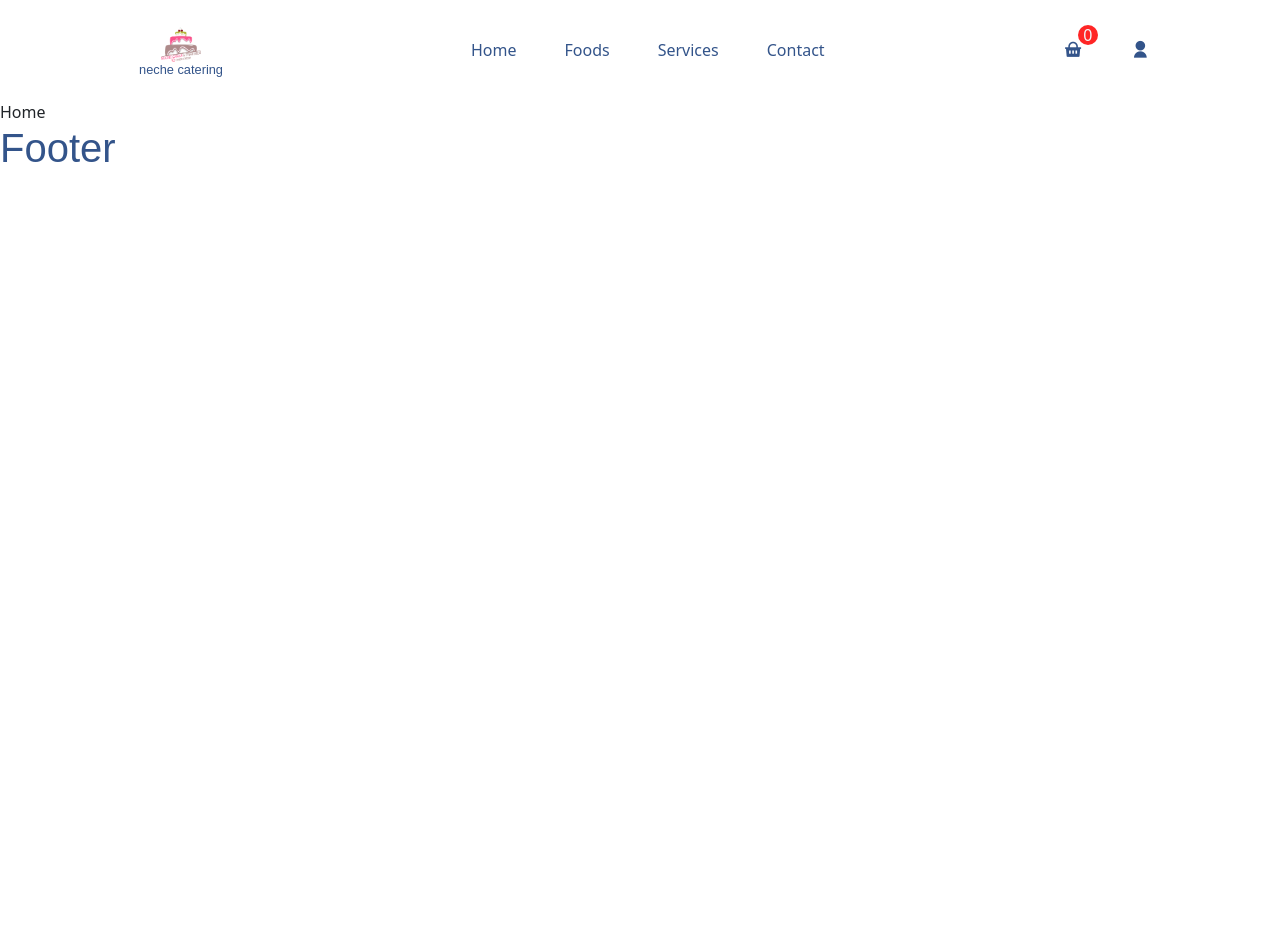
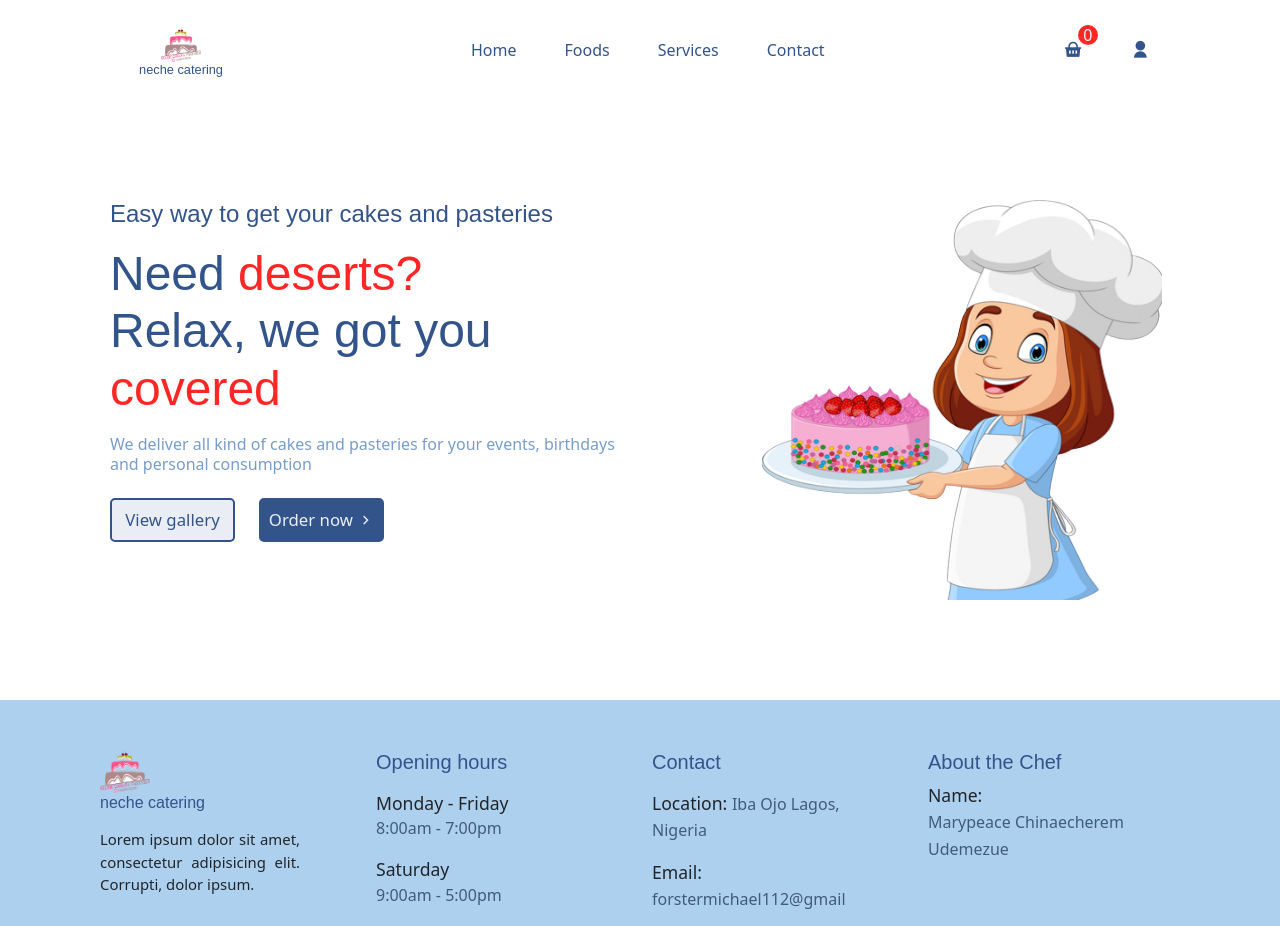
Before and after one commit to Forster112/neche-catering, a React (Vite) app: page /home in a window 1280 px wide. Shown: the top 926 px of the page. Before the commit the page ends 800 px from the top, so only its background shows below. Built offline with nearby package versions, Linux system fonts and the light colour scheme; a web font is replaced by a local one.

Commit message:
worked on the footer and home page

```diff
--- a/package.json
+++ b/package.json
@@ -14,7 +14,8 @@
     "react-dom": "^18.2.0",
     "react-router-dom": "^6.10.0",
     "reactstrap": "^9.1.8",
-    "remixicon": "^3.0.0"
+    "remixicon": "^3.0.0",
+    "styled-components": "^5.3.9"
   },
   "devDependencies": {
     "@babel/preset-react": "^7.18.6",
--- a/src/color.css
+++ b/src/color.css
@@ -1,6 +1,6 @@
 /* :root{
   primary-color: #33548A;
-  secondary-color: #FF6F26;
+  secondary-color: #ff2626;
   other: #789DC9
   other2: #ADD0EF;
 } */
--- a/src/components/Footer/Footer.jsx
+++ b/src/components/Footer/Footer.jsx
@@ -1,10 +1,101 @@
 import React from "react";
+import {
+  Row,
+  Col,
+  ListGroup,
+  ListGroupItem,
+} from "reactstrap";
+import { Link } from "react-router-dom";
+
+import "../../styles/footer.css";
+import logo from "../../assets/images/logo.png";
 
 const Footer = () => {
   return (
-    <div>
-      <h1>Footer</h1>
-    </div>
+    <footer className="footer">
+      <Row>
+        <Col lg="3" md="4" sm="6">
+          <div className="footer_info text-start">
+            <img src={logo} alt="logo" />
+            <h5>neche catering</h5>
+
+            <p>
+              Lorem ipsum dolor sit amet,
+              consectetur adipisicing elit.
+              Corrupti, dolor ipsum.
+            </p>
+          </div>
+        </Col>
+        <Col lg="3" md="4" sm="6">
+          <div className="opening__hours">
+            <h5>Opening hours</h5>
+            <ListGroup>
+              <ListGroupItem className="opening__hours-item border-0 ps-0">
+                <p>Monday - Friday</p>
+                <span>8:00am - 7:00pm</span>
+              </ListGroupItem>
+              <ListGroupItem className="opening__hours-item border-0 ps-0">
+                <p>Saturday</p>
+                <span>9:00am - 5:00pm</span>
+              </ListGroupItem>
+            </ListGroup>
+          </div>
+        </Col>
+        <Col lg="3" md="4" sm="6">
+          <div className="footer__contact">
+            <h5>Contact</h5>
+            <ListGroup>
+              <ListGroupItem className="opening__hours-item border-0 ps-0">
+                <p>
+                  Location:{" "}
+                  <span>
+                    Iba Ojo Lagos, Nigeria
+                  </span>
+                </p>
+              </ListGroupItem>
+              <ListGroupItem className="opening__hours-item border-0 ps-0">
+                <p>
+                  Email:{" "}
+                  <span>
+                    forstermichael112@gmail
+                  </span>
+                </p>
+              </ListGroupItem>
+              <ListGroupItem className="opening__hours-item border-0 ps-0">
+                <div className="social__contacts d-flex align-items-center gap-4">
+                  <div className="social__contacts-item">
+                    <Link to="facebook.com">
+                      <i class="ri-facebook-line"></i>
+                    </Link>
+                  </div>
+                  <div className="social__contacts-item">
+                    <Link to="instagram.com">
+                      <i class="ri-instagram-line"></i>
+                    </Link>
+                  </div>
+                  <div className="social__contacts-item">
+                    <Link to="whatsapp.me">
+                      <i class="ri-whatsapp-line"></i>
+                    </Link>
+                  </div>
+                </div>
+              </ListGroupItem>
+            </ListGroup>
+          </div>
+        </Col>
+        <Col lg="3" md="4" sm="6">
+          <div>
+            <h5>About the Chef</h5>
+            <p>
+              Name: <br />
+              <span>
+                Marypeace Chinaecherem Udemezue
+              </span>
+            </p>
+          </div>
+        </Col>
+      </Row>
+    </footer>
   );
 };
 
--- a/src/components/Header/Header.jsx
+++ b/src/components/Header/Header.jsx
@@ -28,7 +28,7 @@ const Header = () => {
     <header>
       <div className="nav d-flex align-items-center justify-content-between">
         <div className="logo d-flex align-items-center gap-4">
-          <Link>
+          <Link to="/home">
             <img src={logo} alt="logo" />
           </Link>
           <h5>neche catering</h5>
--- /dev/null
+++ b/src/components/StyledComponents/Button.jsx
@@ -0,0 +1,23 @@
+import styled from "styled-components";
+
+export const Button = styled.button`
+  background: ${(props) =>
+    props.$primary ? "#33548A" : "#EAEDF3"};
+  color: ${(props) =>
+    props.$primary ? "#EAEDF3" : "#33548A"};
+
+  &:hover {
+    background: ${(props) =>
+      props.$primary ? "#EAEDF3" : "#33548A"};
+
+    color: ${(props) =>
+      props.$primary ? "#33548A" : "#EAEDF3"};
+  }
+
+  font-size: 1.05rem;
+  padding: 7px 2px;
+  border: 2px solid #33548a;
+  border-radius: 5px;
+  width: 125px;
+  transition: 0.9s
+`;
--- a/src/index.css
+++ b/src/index.css
@@ -15,6 +15,11 @@ a {
 body {
   font-family: "Istok Web", sans-serif;
   background: #EAEDF3;
+  overflow-x: hidden;
+}
+
+section{
+  margin: 100px 110px;
 }
 
 h1,
--- a/src/pages/Home.jsx
+++ b/src/pages/Home.jsx
@@ -1,7 +1,52 @@
 import React from "react";
+import { Col, Row } from "reactstrap";
+
+import "../styles/home.css";
+import baking from "../assets/images/baking.png";
+import { Button } from "../components/StyledComponents/Button";
 
 const Home = () => {
-  return <div>Home</div>;
+  return (
+    <div>
+      <section className="home__intro">
+        <Row>
+          <Col md="6" lg="6">
+            <div className="intro__col d-flex gap-2">
+              <h1>
+                Easy way to get your cakes and
+                pasteries
+              </h1>
+              <h5>
+                Need <span>deserts?</span>
+                <br /> Relax, we got you{" "}
+                <span>covered</span>
+              </h5>
+              <p>
+                We deliver all kind of cakes and
+                pasteries for your events,
+                birthdays and personal consumption
+              </p>
+              <div className="intro__btns d-flex gap-4">
+                <Button>View gallery</Button>
+                <Button $primary>
+                  Order now{" "}
+                  <i class="ri-arrow-right-s-line"></i>
+                </Button>
+              </div>
+            </div>
+          </Col>
+          <Col md="6" lg="6">
+            <div className="img__col">
+              <img
+                src={baking}
+                alt="chef image"
+              />
+            </div>
+          </Col>
+        </Row>
+      </section>
+    </div>
+  );
 };
 
 export default Home;
--- /dev/null
+++ b/src/styles/footer.css
@@ -0,0 +1,61 @@
+footer {
+  background: #add0ef;
+  padding: 50px 100px 30px;
+}
+
+.footer p{
+  font-size: 1.1rem;
+  margin-bottom: 0;
+}
+
+.footer span{
+  font-size: 1rem;
+  color: #415b7a;
+}
+
+.footer_info img {
+  width: calc(100% - 80%);
+  margin-bottom: 5px;
+}
+
+.footer_info h5{
+  font-size: 1rem;
+  margin-top: -5px;
+  margin-bottom: 1rem;
+}
+
+.footer_info p{
+  font-size: 0.93rem;
+  width: 200px;
+  text-align: justify;
+}
+
+.opening__hours-item {
+  background: transparent !important;
+}
+
+.social__contacts-item {
+  display: flex;
+  align-items: center;
+  justify-content: center;
+  background: #ff2626;
+  width: 30px;
+  height: 30px;
+  padding: 2px;
+  border-radius: 50%;
+  cursor: pointer;
+  transition: 0.3s;
+}
+
+.social__contacts-item a{
+  color: #1d3253;
+  font-size: 1.1rem;
+}
+
+.social__contacts-item:hover{
+  background: #1d3253;
+}
+
+.social__contacts-item:hover a{
+  color: #ff2626;
+}
--- /dev/null
+++ b/src/styles/home.css
@@ -0,0 +1,33 @@
+/* .home__intro{
+  margin-top: 140px;
+} */
+
+.intro__col{
+  flex-direction: column;
+}
+
+.intro__col h1{
+  font-size: 1.5rem;
+}
+
+.intro__col h5{
+  font-size: 3rem;
+}
+
+.intro__col h5 span{
+  color: #ff2626;
+}
+
+.intro__col p{
+  color: #789DC9;
+  line-height: 20px;
+}
+
+.img__col{
+  margin-left: 110px !important;
+}
+
+.img__col img{
+  height: 400px;
+  width: 400px;
+}
```
Also changed, not shown: src/assets/images/baking.png (added), 1 other file (tests, documents, lock files or other folders).
